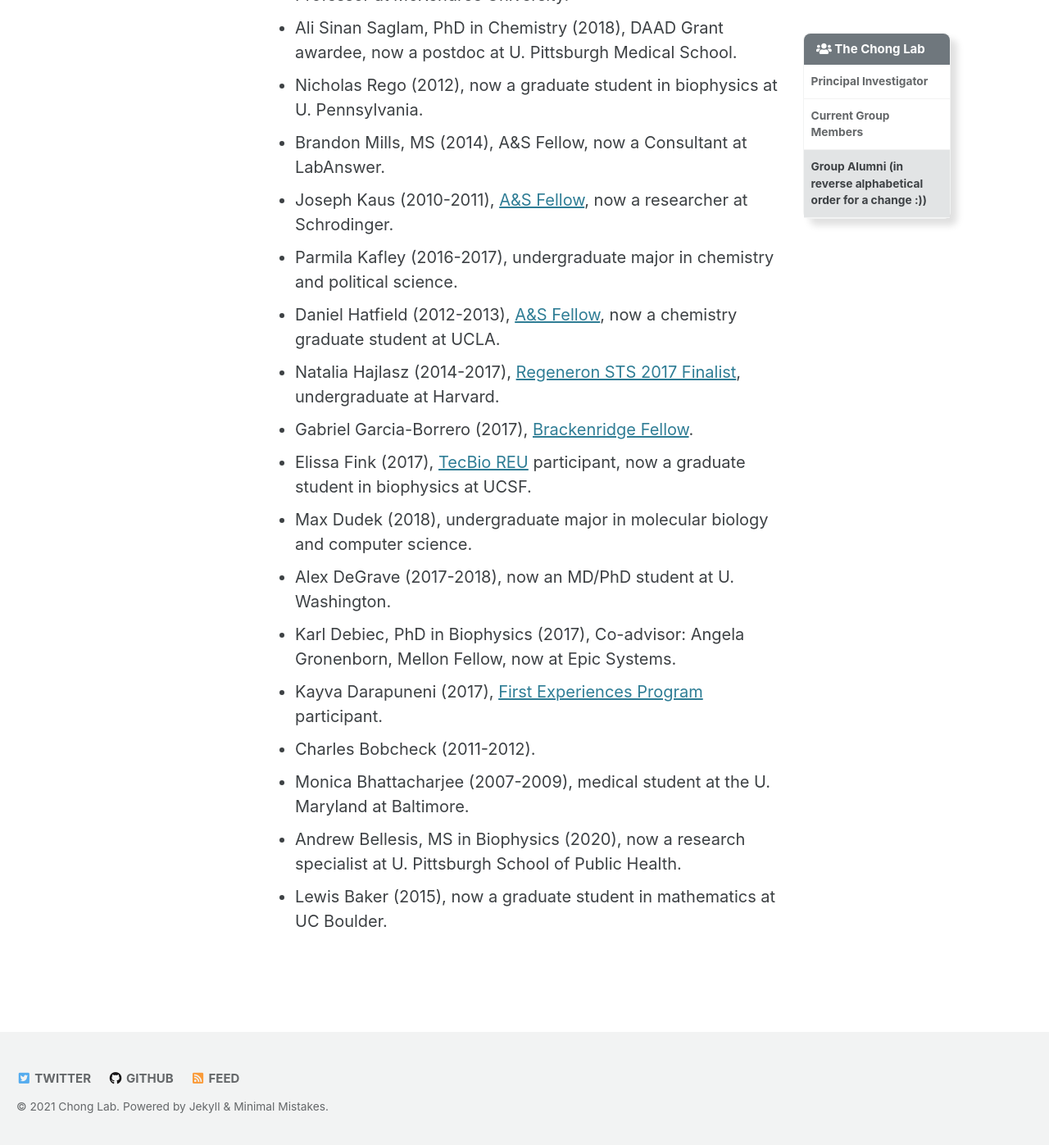
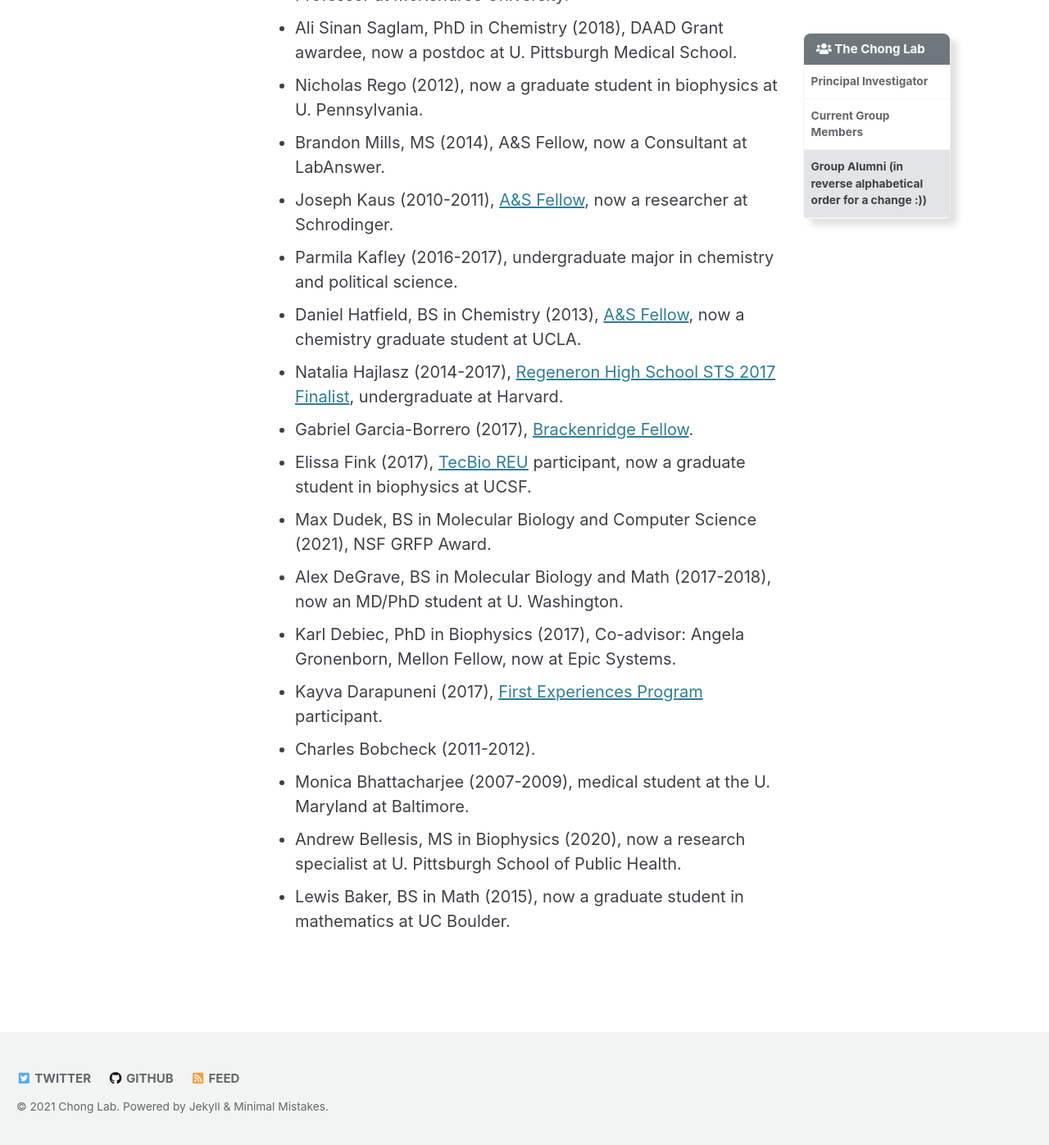
Before and after one commit to darianyang/mm-github-pages-test, a Jekyll site: the page built from _pages/people.md, in a window 1280 px wide and 1400 px high, scrolled down 2554 px. Shown: the top 1397 px of the window at 82% size. Built offline with Jekyll 4.4.1, drawn with Linux system fonts in a browser that asks for light colours; cached includes are drawn as plain includes; some of the changed text lies outside the part shown.

Commit message:
Update people.md

```diff
--- a/_pages/people.md
+++ b/_pages/people.md
@@ -85,9 +85,9 @@
 
 * Matthew Zwier, PhD in Chemistry (2013), A&S and Mellon Fellow, now an [Associate Prof. at Drake University](https://www.drake.edu/chemistry/facultystaff/drmatthewzwier/).
 * Yiwen Zou (2010-2011), pharmacy student at Philadelphia College of Osteopathic Med.
-* David Wang,[B. Phil](http://www.honorscollege.pitt.edu/bphil-degree) (2012), [A&S Fellow](https://www.asundergrad.pitt.edu/research/awards-and-funding#summer-undergraduate-research-awards), Harvard-MIT HST program, now a resident at University of Pittsburgh Medical School.
+* David Wang, [BPhil](http://www.honorscollege.pitt.edu/bphil-degree) in Chemistry and Math (2012), [A&S Fellow](https://www.asundergrad.pitt.edu/research/awards-and-funding#summer-undergraduate-research-awards), Harvard-MIT HST program, now a resident at University of Pittsburgh Medical School.
 * Erin Walsh (2017), [First Experiences Program](https://www.asundergrad.pitt.edu/research/first-experiences-research) participant.
-* Jakob Sorkness (2017), [Writer in Residence](https://medium.com/pitt-undergraduate-science-writing), now at Salubris Biotherapeutics.
+* Jakob Sorkness, BS in Chemistry(2017), [Writer in Residence](https://medium.com/pitt-undergraduate-science-writing), now at Salubris Biotherapeutics.
 * Joseph Seemiller (2011), [TecBio REU](http://www.tecbioreu.pitt.edu/) participant, Fulbright Research Fellow at U. Cologne.
 * Reza Salari, PhD in Chemistry (2012), A&S Fellow, now a resident at Mallinckrodt Institute of Radiology.
 * Maria (Panteva) Salari, BS in Chemistry (2010), Assistant Professor at McKendree University.
@@ -96,15 +96,15 @@
 * Brandon Mills, MS (2014), A&S Fellow, now a Consultant at LabAnswer.
 * Joseph Kaus (2010-2011), [A&S Fellow](https://www.asundergrad.pitt.edu/research/awards-and-funding#summer-undergraduate-research-awards), now a researcher at Schrodinger.
 * Parmila Kafley (2016-2017), undergraduate major in chemistry and political science.
-* Daniel Hatfield (2012-2013), [A&S Fellow](https://www.asundergrad.pitt.edu/research/awards-and-funding#summer-undergraduate-research-awards), now a chemistry graduate student at UCLA.
-* Natalia Hajlasz (2014-2017), [Regeneron STS 2017 Finalist](https://student.societyforscience.org/regeneronsts-finalists-2017), undergraduate at Harvard.
+* Daniel Hatfield, BS in Chemistry (2013), [A&S Fellow](https://www.asundergrad.pitt.edu/research/awards-and-funding#summer-undergraduate-research-awards), now a chemistry graduate student at UCLA.
+* Natalia Hajlasz (2014-2017), [Regeneron High School STS 2017 Finalist](https://student.societyforscience.org/regeneronsts-finalists-2017), undergraduate at Harvard.
 * Gabriel Garcia-Borrero (2017), [Brackenridge Fellow](http://www.honorscollege.pitt.edu/summer-brackenridge-fellowships).
 * Elissa Fink (2017), [TecBio REU](http://www.tecbioreu.pitt.edu/) participant, now a graduate student in biophysics at UCSF.
-* Max Dudek (2018), undergraduate major in molecular biology and computer science.
-* Alex DeGrave (2017-2018), now an MD/PhD student at U. Washington.
+* Max Dudek, BS in Molecular Biology and Computer Science (2021), NSF GRFP Award.
+* Alex DeGrave, BS in Molecular Biology and Math (2017-2018), now an MD/PhD student at U. Washington.
 * Karl Debiec, PhD in Biophysics (2017), Co-advisor: Angela Gronenborn, Mellon Fellow, now at Epic Systems.
 * Kayva Darapuneni (2017), [First Experiences Program](https://www.asundergrad.pitt.edu/research/first-experiences-research) participant.
 * Charles Bobcheck (2011-2012).
 * Monica Bhattacharjee (2007-2009), medical student at the U. Maryland at Baltimore.
 * Andrew Bellesis, MS in Biophysics (2020), now a research specialist at U. Pittsburgh School of Public Health.
-* Lewis Baker (2015), now a graduate student in mathematics at UC Boulder.
+* Lewis Baker, BS in Math (2015), now a graduate student in mathematics at UC Boulder.
```
